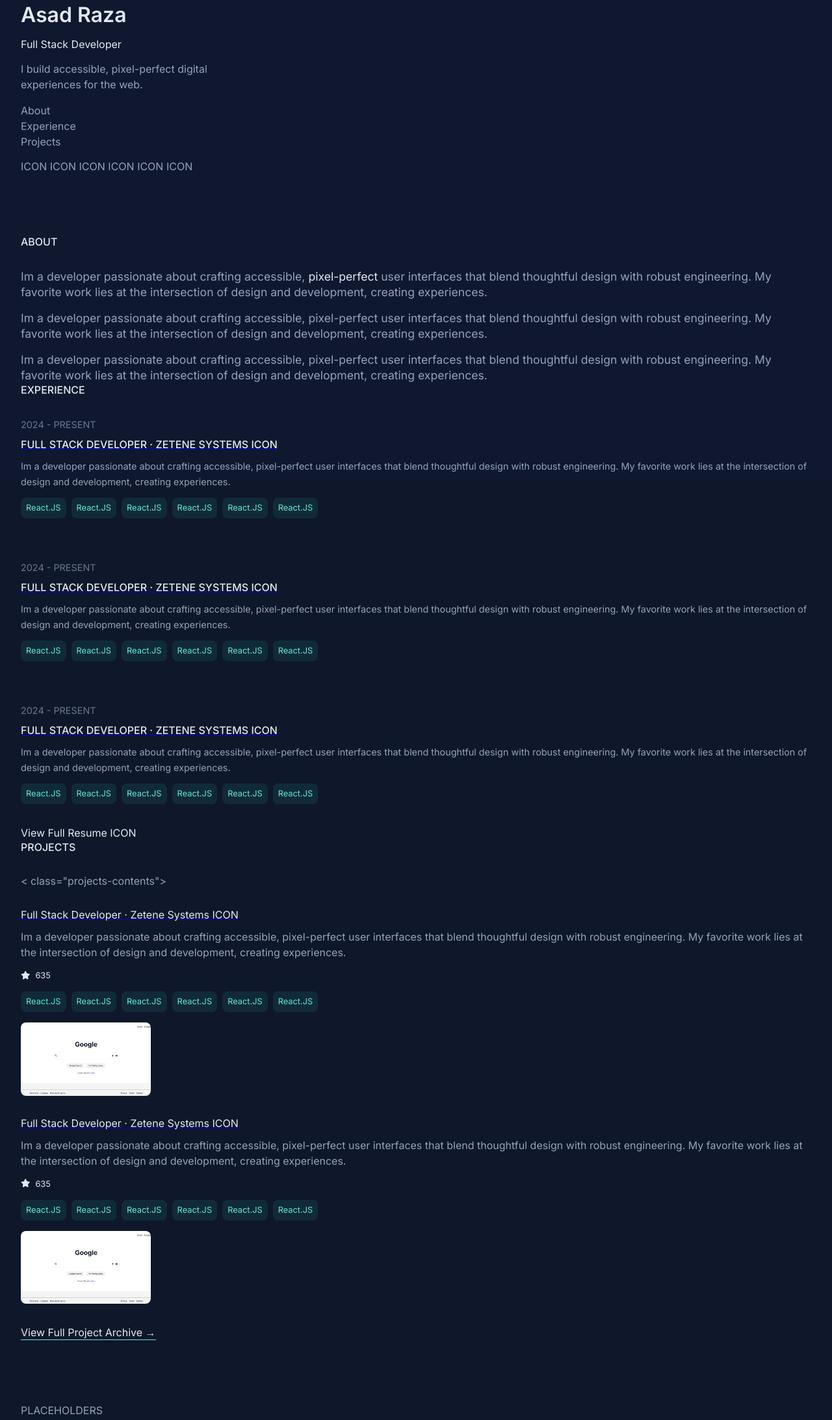
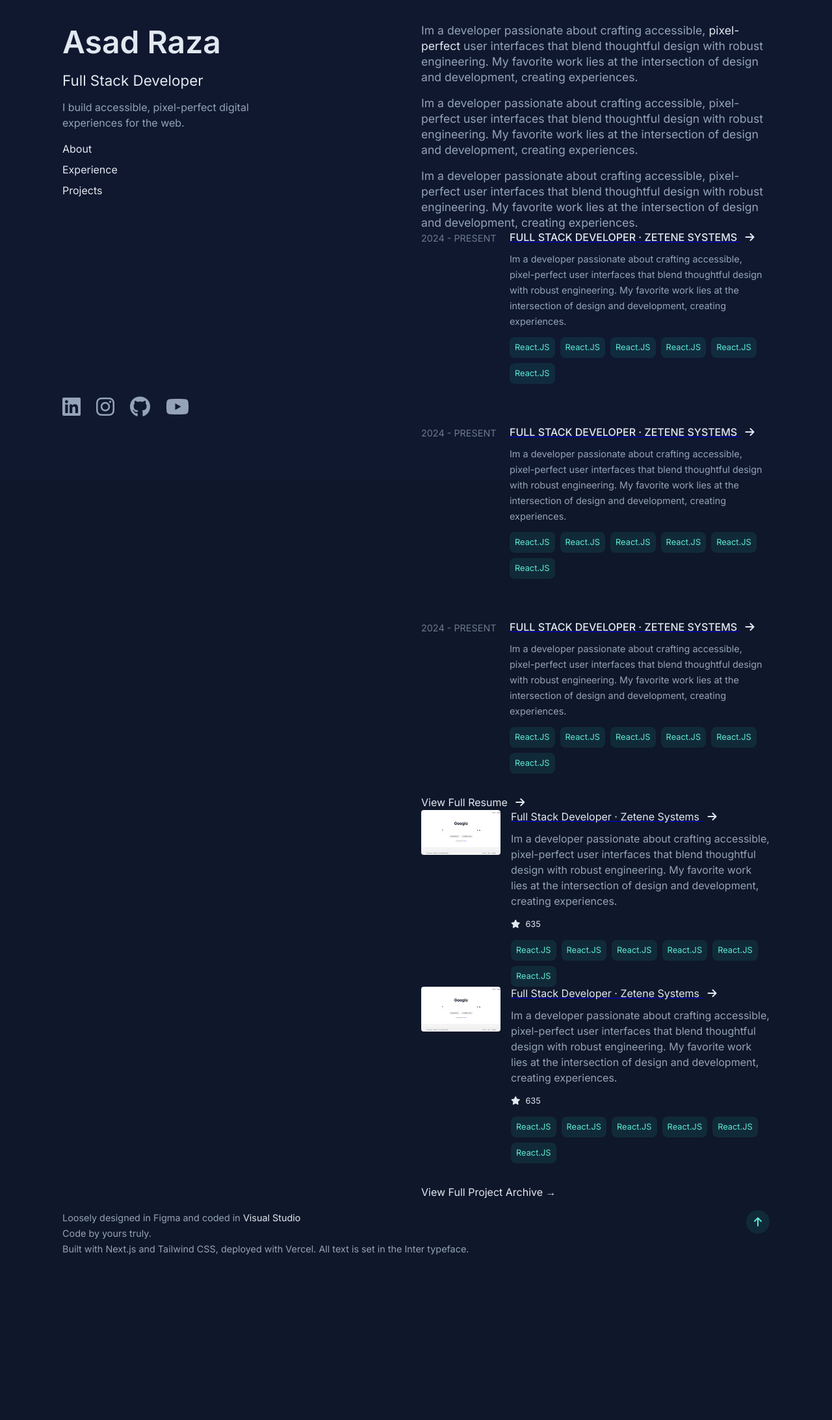
Before and after one commit to asadcodex/HTML_CSS_PORTFOLIO, a plain HTML site: page index.html in a window 1280 px wide. Shown: the part 61-2247 px from the top of the page at 65% size. After the commit the page ends 2092 px from the top, so only its background shows below. Drawn offline with Linux system fonts and the light colour scheme.

Commit message:
v1 finishing on footer and main done

```diff
--- a/index.html
+++ b/index.html
@@ -1,22 +1,26 @@
 <!DOCTYPE html>
 <html lang="en">
-
   <head>
     <meta charset="UTF-8" />
     <meta name="viewport" content="width=device-width, initial-scale=1.0" />
     <title>Asad Web Portfolio</title>
-  <link rel="stylesheet" href="styles.css" />
+    <link rel="stylesheet" href="style.css" />
     <link rel="preconnect" href="https://fonts.googleapis.com" />
     <link rel="preconnect" href="https://fonts.gstatic.com" crossorigin />
     <link
       href="https://fonts.googleapis.com/css2?family=Inter:ital,opsz,wght@0,14..32,100..900;1,14..32,100..900&display=swap"
-    rel="stylesheet" />
-  <link rel="stylesheet" href="https://cdnjs.cloudflare.com/ajax/libs/font-awesome/6.7.1/css/all.min.css"
+      rel="stylesheet"
+    />
+    <link
+      rel="stylesheet"
+      href="https://cdnjs.cloudflare.com/ajax/libs/font-awesome/6.7.1/css/all.min.css"
       integrity="sha512-5Hs3dF2AEPkpNAR7UiOHba+lRSJNeM2ECkwxUIxC1Q/FLycGTbNapWXB4tP889k5T5Ju8fs4b1P5z/iB4nMfSQ=="
-    crossorigin="anonymous" referrerpolicy="no-referrer" />
+      crossorigin="anonymous"
+      referrerpolicy="no-referrer"
+    />
   </head>
 
-<body>
+  <body id="top-of-page">
     <div class="underlay"></div>
     <header>
       <a href="/">
@@ -25,34 +29,45 @@
       <h4>Full Stack Developer</h4>
       <p>I build accessible, pixel-perfect digital experiences for the web.</p>
       <nav>
-      <a>
+        <a class="anchor-text" href="#about">
           <p>About</p>
         </a>
-      <a>
+        <a class="anchor-text" href="#experience">
           <p>Experience</p>
         </a>
-      <a>
+        <a class="anchor-text" href="#projects">
           <p>Projects</p>
         </a>
       </nav>
-    <div>
-      <a>ICON</a>
-      <a>ICON</a>
-      <a>ICON</a>
-      <a>ICON</a>
-      <a>ICON</a>
-      <a>ICON</a>
+      <div class="social-link-container">
+        <a class="social-link" href="/" target="_blank"
+          ><i class="fa-brands fa-linkedin"></i
+        ></a>
+        <a class="social-link" href="/" target="_blank"
+          ><i class="fa-brands fa-instagram"></i
+        ></a>
+        <a class="social-link" href="/" target="_blank"
+          ><i class="fa-brands fa-github"></i
+        ></a>
+        <a class="social-link" href="/" target="_blank"
+          ><i class="fa-brands fa-youtube"></i
+        ></a>
       </div>
     </header>
     <main>
-    <section>
-      <div>
+      <section id="about">
+        <div class="sticky-header">
           <h2 class="lightText">About</h2>
         </div>
         <div class="about-contents">
           <p>
             Im a developer passionate about crafting accessible,
-          <a target="_blank" class="anchor-text" href="https://brittanychiang.com/">pixel-perfect</a>
+            <a
+              target="_blank"
+              class="anchor-text"
+              href="https://brittanychiang.com/"
+              >pixel-perfect</a
+            >
             user interfaces that blend thoughtful design with robust
             engineering. My favorite work lies at the intersection of design and
             development, creating experiences.
@@ -71,8 +86,8 @@
           </p>
         </div>
       </section>
-    <section>
-      <div>
+      <section id="experience">
+        <div class="sticky-header">
           <h2 class="lightText">Experience</h2>
         </div>
         <div class="experience-contents">
@@ -81,7 +96,7 @@
             <div class="card-column">
               <a href="/" target="_blank">
                 <h3 class="anchor-text card-header">
-                Full Stack Developer · Zetene Systems ICON
+                  Full Stack Developer · Zetene Systems <i class="fa-solid fa-arrow-right anchor-icon"></i>
                 </h3>
               </a>
               <p>
@@ -117,7 +132,7 @@
             <div class="card-column">
               <a href="/" target="_blank">
                 <h3 class="anchor-text card-header">
-                Full Stack Developer · Zetene Systems ICON
+                  Full Stack Developer · Zetene Systems <i class="fa-solid fa-arrow-right anchor-icon"></i>
                 </h3>
               </a>
               <p>
@@ -153,7 +168,7 @@
             <div class="card-column">
               <a href="/" target="_blank">
                 <h3 class="anchor-text card-header">
-                Full Stack Developer · Zetene Systems ICON
+                  Full Stack Developer · Zetene Systems <i class="fa-solid fa-arrow-right anchor-icon"></i>
                 </h3>
               </a>
               <p>
@@ -186,22 +201,26 @@
           </div>
         </div>
         <a href="/" class="anchor-text">
-        <p>View Full Resume ICON</p>
+          <p>View Full Resume <i class="fa-solid fa-arrow-right anchor-icon"></i></p>
         </a>
       </section>
-    <section>
-      <div>
+      <section id="projects">
+        <div class="sticky-header">
           <h2 class="lightText">Projects</h2>
         </div>
-      < class="projects-contents">
+        <div class="projects-contents">
           <div class="project-card">
             <div class="project-image-container">
-            <img src="/public/Screenshot 2024-12-03 191441.png" alt="google">
+              <img
+                src="/public/Screenshot 2024-12-03 191441.png"
+                alt="google"
+              />
             </div>
             <div class="card-column">
               <a href="/" target="_blank">
                 <h3 class="anchor-text card-header">
-                Full Stack Developer · Zetene Systems ICON
+                  Full Stack Developer · Zetene Systems
+                  <i class="fa-solid fa-arrow-right anchor-icon"></i>
                 </h3>
               </a>
               <p>
@@ -210,7 +229,8 @@
                 robust engineering. My favorite work lies at the intersection of
                 design and development, creating experiences.
               </p>
-            <a target="_blank" class="anchor-text project-stat-link" href="/"><i class="fa-solid fa-star"></i>
+              <a target="_blank" class="anchor-text project-stat-link" href="/"
+                ><i class="fa-solid fa-star"></i>
                 <p>635</p>
               </a>
               <div class="tag-container">
@@ -236,15 +256,17 @@
             </div>
           </div>
 
-
           <div class="project-card">
             <div class="project-image-container">
-              <img src="/public/Screenshot 2024-12-03 191441.png" alt="google">
+              <img
+                src="/public/Screenshot 2024-12-03 191441.png"
+                alt="google"
+              />
             </div>
             <div class="card-column">
               <a href="/" target="_blank">
                 <h3 class="anchor-text card-header">
-                  Full Stack Developer · Zetene Systems ICON
+                  Full Stack Developer · Zetene Systems <i class="fa-solid fa-arrow-right anchor-icon"></i>
                 </h3>
               </a>
               <p>
@@ -253,7 +275,8 @@
                 robust engineering. My favorite work lies at the intersection of
                 design and development, creating experiences.
               </p>
-              <a target="_blank" class="anchor-text project-stat-link" href="/"><i class="fa-solid fa-star"></i>
+              <a target="_blank" class="anchor-text project-stat-link" href="/"
+                ><i class="fa-solid fa-star"></i>
                 <p>635</p>
               </a>
               <div class="tag-container">
@@ -280,14 +303,22 @@
           </div>
         </div>
         <a href="/" class="project-archive-link">
-          <p>View Full Project Archive <span class="right-arrow">&rarr;</span>
+          <p>
+            View Full Project Archive <span class="right-arrow">&rarr;</span>
           </p>
         </a>
       </section>
     </main>
     <footer>
-    <p>PLACEHOLDERS</p>
+      <p>
+        Loosely designed in Figma and coded in
+        <a href="/" target="_blank" class="anchor-text">Visual Studio</a>
+        <br />Code by yours truly. <br />Built with Next.js and Tailwind CSS,
+        deployed with Vercel. All text is set in the Inter typeface.
+      </p>
+      <a href="#top-of-page" class="scroll-to-top">
+        <i class="fa-solid fa-arrow-up"></i>
+      </a>
     </footer>
   </body>
-
 </html>
--- a/styles.css
+++ b/style.css
@@ -1,6 +1,11 @@
 :root {
   --color-accent: #5eead4;
+  --background-accent: rgba(45, 212, 191, .1);
   --color-highlight: #e2e8f0;
+}
+
+html {
+  scroll-behavior: smooth;
 }
 
 * {
@@ -73,6 +78,32 @@ header h4 {
   font-weight: 400;
 }
 
+nav {
+  display: none;
+}
+
+
+nav a {
+  font-size: 0.9rem;
+}
+
+.social-link-container {
+  display: flex;
+  align-items: center;
+  gap: 1rem;
+}
+
+.social-link {
+  font-size: 1.2rem;
+  color: inherit;
+  text-decoration: none;
+  transition-duration: 200ms;
+}
+
+.social-link:hover {
+  color: var(--color-highlight);
+}
+
 main {
   display: flex;
   flex-direction: column;
@@ -86,10 +117,29 @@ section {
 }
 
 section h2,
-.experience-card h3 {
+.experience-contents h3 {
   text-transform: uppercase;
   font-size: 1rem;
   font-weight: 500;
+}
+
+.sticky-header {
+  position: sticky;
+  top: 0;
+  padding: 1rem 0;
+}
+
+.sticky-header h2 {
+  position: relative;
+  z-index: 2;
+}
+
+.sticky-header::before {
+  content: '';
+  position: absolute;
+  inset: 0;
+  background: #101a31;
+  opacity: 0.8;
 }
 
 .about-contents {
@@ -154,6 +204,10 @@ section h2,
     font-size: 1rem;
 }
 
+.anchor-icon {
+  padding-left: 0.5rem;
+}
+
 .tag-container {
     display: flex;
     flex-wrap: wrap;
@@ -164,7 +218,7 @@ section h2,
 .tag {
     border-radius: 0.5rem;
     padding: 0.25rem 0.5rem;
-    background: rgba(45, 212, 191, .1);
+    background: var(--background-accent);
 }
 
 .tag p {
@@ -178,7 +232,7 @@ section h2,
   place-items: center;
   aspect-ratio: 16 / 9;
   order: 2;
-  border-radius: 0.5rem;
+  border-radius: 0.25rem;
 }
 
 .project-image-container img {
@@ -217,5 +271,150 @@ section h2,
   width: 100%;
   height: 1.5px;
   bottom: 0;
+  background: transparent;
+  transition-duration: 200ms;
+}
+
+.project-archive-link:hover::after {
   background: var(--color-accent);
 }
+
+footer {
+  display: flex;
+  flex-direction: column;
+  gap: 2rem;
+  justify-content: space-between;
+  align-items: flex-start;
+}
+
+footer p {
+  font-size: 0.9rem;
+}
+
+.scroll-to-top {
+  text-decoration: none;
+  color: var(--color-accent);
+  background: var(--background-accent);
+  padding: 0 0.75rem;
+  aspect-ratio: 1 / 1;
+  display: grid;
+  place-items: center;
+  border-radius: 100%;
+  overflow: hidden;
+  transition-duration: 200ms;
+}
+
+.scroll-to-top:hover {
+  opacity: 0.6;
+}
+
+@media (min-width: 640px) {
+  .project-card,
+  .experience-card {
+    grid-template-columns: repeat(4, minmax(0, 1fr));
+  }
+
+  .card-column {
+    grid-column: span 3 / span 3;
+  }
+
+  .project-image-container {
+    order: 0;
+  }
+
+  header {
+    max-width: unset;
+  }
+
+  header h1 {
+    font-size: 3rem;
+  }
+
+  header h4 {
+    font-size: 1.4rem;
+  }
+
+  header p {
+    max-width: 300px;
+  }
+
+
+  .social-link-container {
+    gap: 1.5rem;
+  }
+
+  .social-link-container i {
+    font-size: 2rem;
+  }
+}
+
+@media (min-width: 1024px) {
+  body {
+    grid-template-columns: repeat(2, minmax(0,1fr));
+    gap: 1rem;
+    padding: 6rem;
+    padding-top: 0;
+  }
+
+  header {
+    position: sticky;
+    top: 0;
+    margin-left: auto;
+    height: 100vh;
+    padding-bottom: 6rem;
+  }
+
+  header h1 {
+    font-size: 3rem;
+  }
+
+  header h4 {
+    font-size: 1.4rem;
+  }
+
+  header p {
+    max-width: 300px;
+  }
+
+  nav {
+    display: flex;
+    flex-direction: column;
+    gap: 0.5rem;
+    flex: 1;
+  }
+
+  nav a {
+    font-size: 1rem;
+  }
+
+  .social-link-container {
+    gap: 1.5rem;
+  }
+
+  .social-link-container i {
+    font-size: 2rem;
+  }
+
+  header,
+  main {
+    padding-top: 6rem;
+    max-width: 600px;
+    width: 100%;
+  }
+
+  main {
+    margin-right: auto;
+  }
+
+  .sticky-header {
+    display: none;
+  }
+
+  footer {
+    grid-column: span 2 / span 2;
+    flex-direction: row;
+    max-width: 1200px;
+    margin: 0 auto;
+    width: 100%;
+  }
+}
```
Lines whose indentation alone changed are shown as unchanged.
